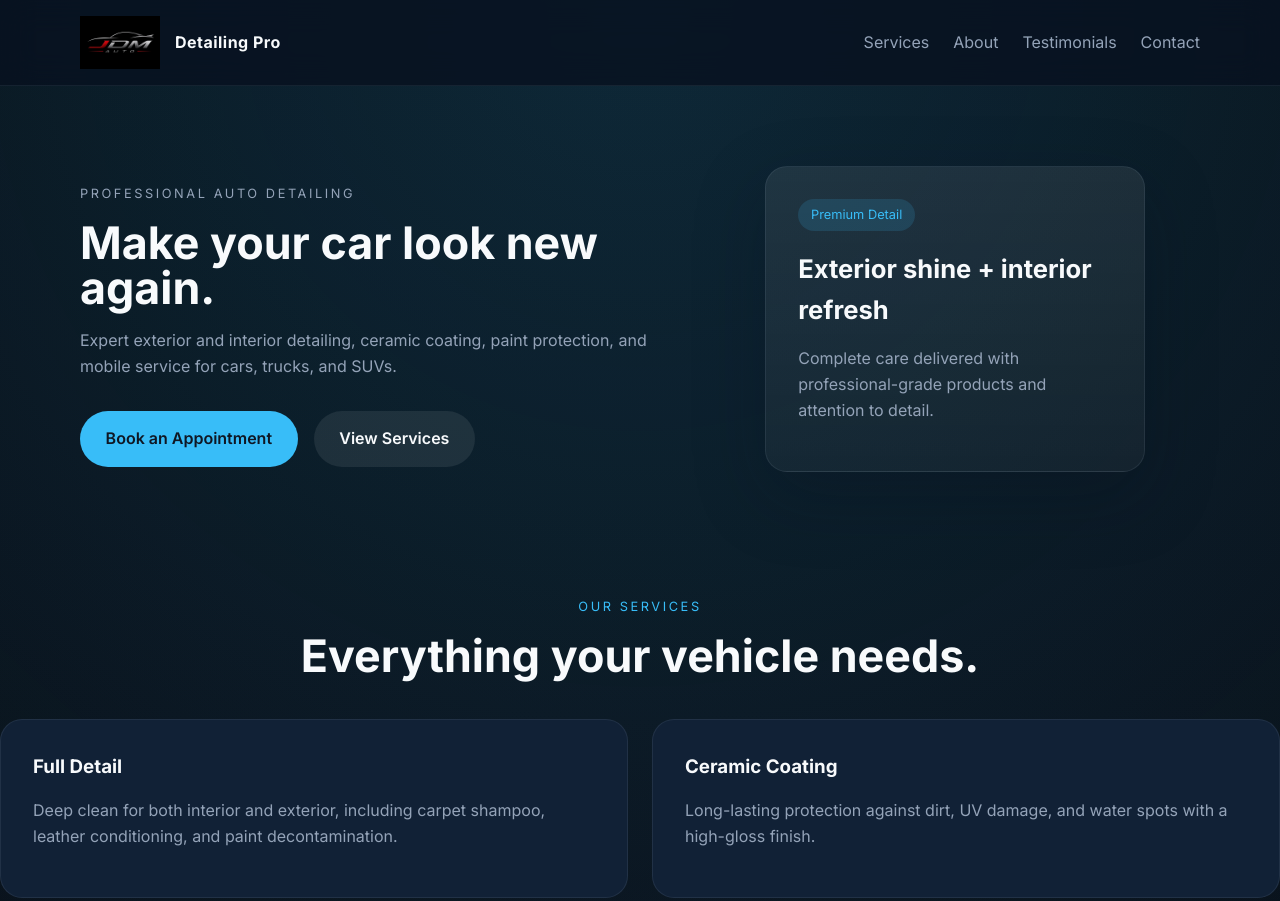
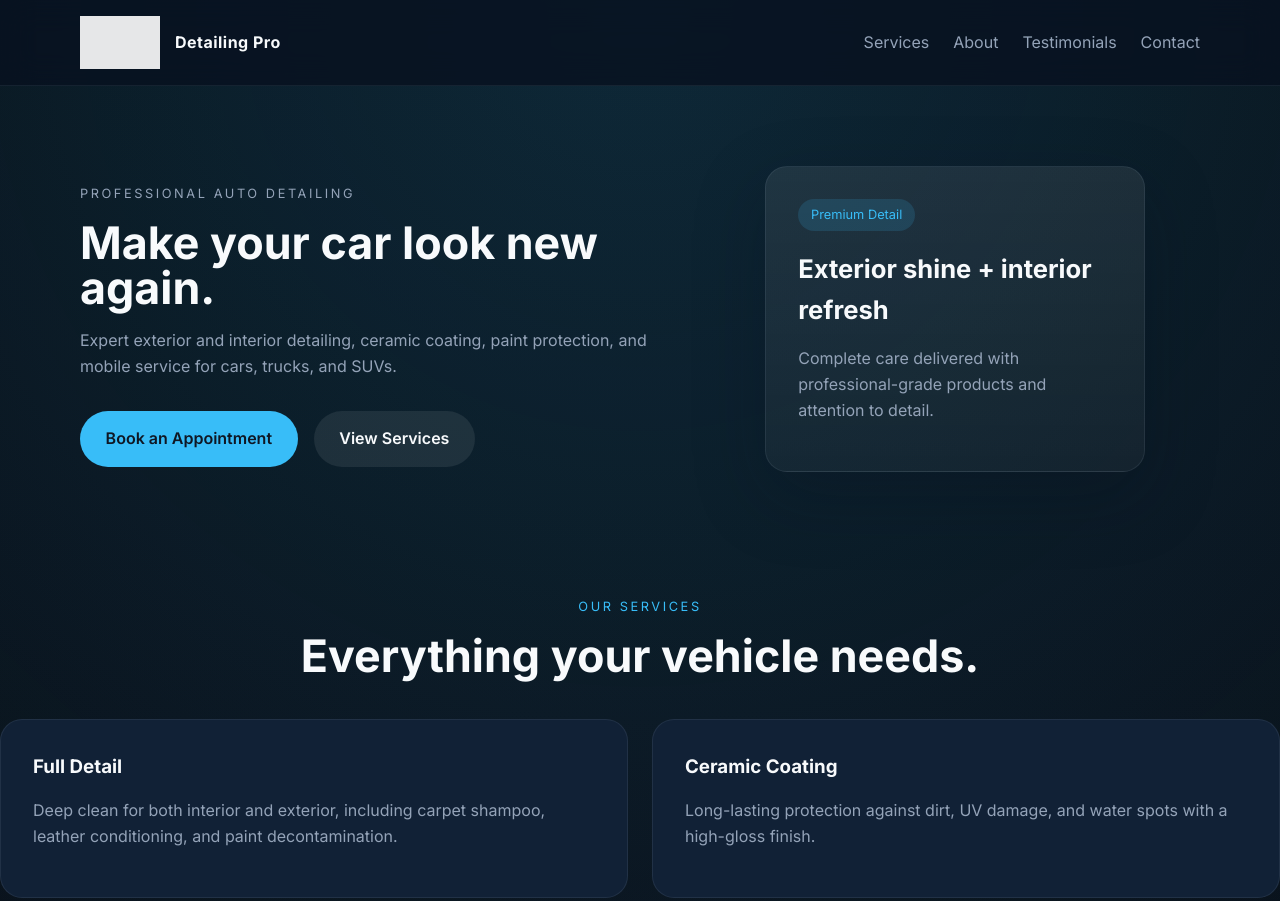
Before and after one commit to up2301/Detailing, a plain HTML site: page index.html in a window 1280 px wide. Shown: the top 901 px of the page. Drawn offline with Linux system fonts and the light colour scheme; a script that the page names is missing.

Commit message:
Enhance styles with comments and logo adjustments
Added comments for clarity and adjusted logo styling.

```diff
--- a/styles.css
+++ b/styles.css
@@ -1,3 +1,4 @@
+/* Root variables for colors and styles */
 /* Root variables for colors and styles */
 :root {
   color-scheme: dark;
@@ -39,6 +40,7 @@ button, input, select, textarea {
   font: inherit;
 }
 
+/* Container styling */
 .container {
   width: min(1120px, calc(100% - 2rem));
   margin: 0 auto;
@@ -70,11 +72,20 @@ button, input, select, textarea {
   align-items: center;
 }
 
-/* Adjust logo size */
+/* Adjust logo size and blending */
 .brand .logo {
-  width: 80px; /* Increased size */
+  width: 80px; /* Adjusted size */
   height: auto;
   margin-right: 15px; /* Increased margin for spacing */
+  opacity: 0.9; /* Subtle transparency */
+  transition: opacity 0.3s ease, transform 0.3s ease;
+  filter: brightness(0) invert(1); /* Make logo blend into the dark theme */
+}
+
+/* Hover effect to bring more contrast */
+.brand .logo:hover {
+  opacity: 1;
+  transform: scale(1.1);
 }
 
 .site-nav {
```
